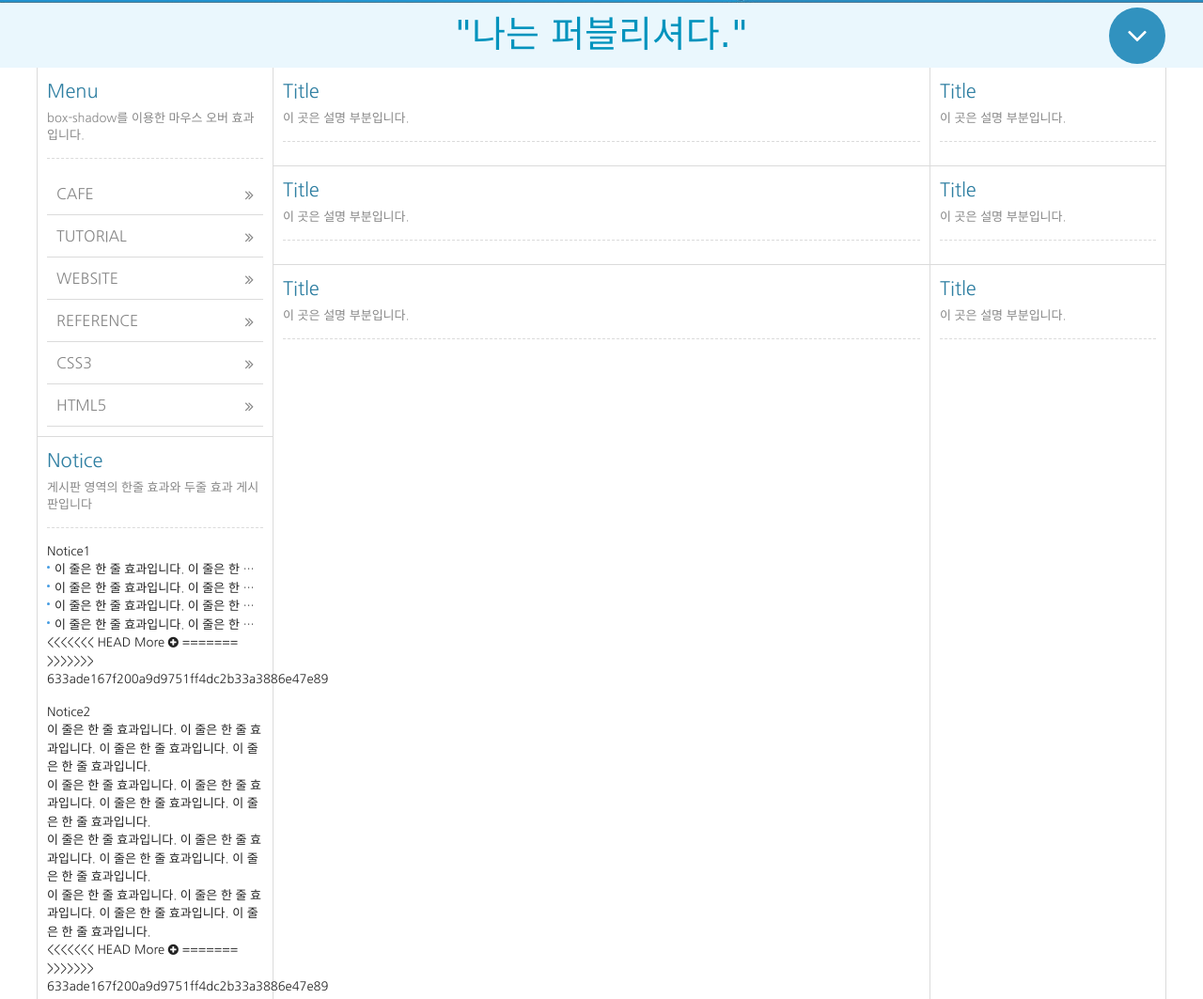
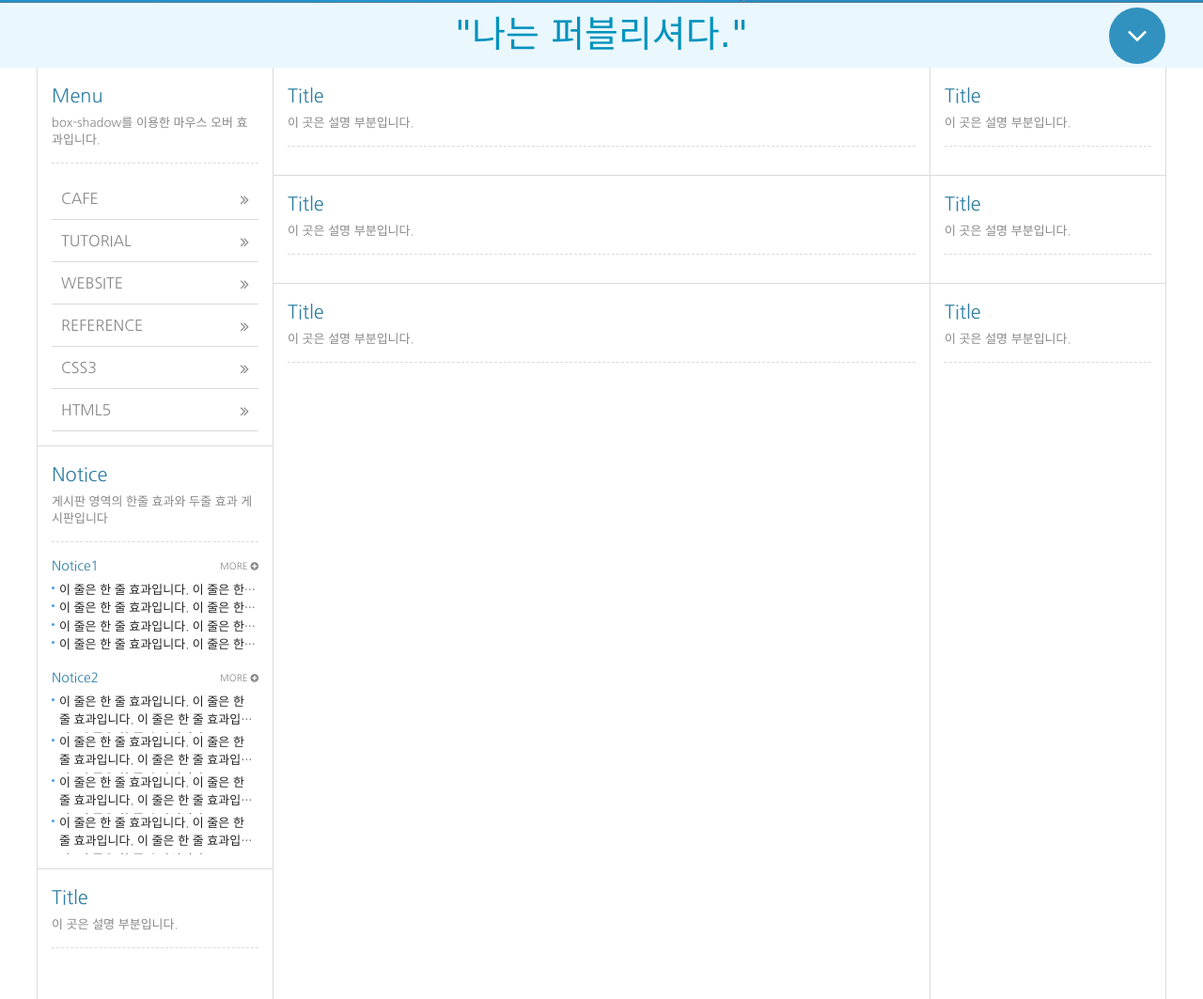
Before and after one commit to 33jumpstreet/responsive_website_lecture, a plain HTML site: page index.html in a window 1280 px wide. Shown: the part 324-1387 px from the top of the page at 94% size. Drawn offline with Linux system fonts and the light colour scheme; a web font is replaced by a local one.

Commit message:
게시판 두줄효과

```diff
--- a/css/style.css
+++ b/css/style.css
@@ -242,7 +242,7 @@ body {
 
 /* 컨텐츠 영역 */
 .column {
-  padding: 10px;
+  padding: 15px;
   border-bottom: 1px solid #dbdbdb;
 }
 .column .col_tit {
@@ -299,13 +299,9 @@ body {
 }
 
 /* 게시판1 */
-<<<<<<< HEAD
 .notice1 {
   position: relative;
 }
-=======
-.notice1 {}
->>>>>>> 633ade167f200a9d9751ff4dc2b33a3886e47e89
 .notice1 h5 {
   font-size: 14px;
   color: #2f7fa6;
@@ -328,17 +324,53 @@ body {
   left: 0;
   top: 6px;
 }
-<<<<<<< HEAD
 .notice1 .more {
   position: absolute;
   right: 0;
   top: 3px;
   color: #878787;
   text-transform: uppercase;
+  font-size: 10px;
 }
-=======
 
->>>>>>> 633ade167f200a9d9751ff4dc2b33a3886e47e89
+/* 게시판2 */
+.notice2 {
+  position: relative;
+}
+.notice2 h5 {
+  font-size: 14px;
+  color: #2f7fa6;
+  padding-bottom: 5px;
+}
+.notice2 li {
+  position: relative;
+  overflow: hidden;
+  text-overflow: ellipsis;
+  display: -webkit-box;
+  -webkit-box-orient: vertical;
+  -webkit-line-clamp: 2;
+  padding-left: 8px;
+  padding-bottom: 4px;
+  max-height: 40px; /* ie */
+}
+.notice2 li:before {
+  content: "";
+  width: 3px;
+  height: 3px;
+  border-radius: 50%;
+  background: #449ce2;
+  position: absolute;
+  left: 0;
+  top: 6px;
+}
+.notice2 .more {
+  position: absolute;
+  right: 0;
+  top: 3px;
+  color: #878787;
+  text-transform: uppercase;
+  font-size: 10px;
+}
 
 /* 미디어쿼리 */
 /* 화면 너비 0 ~ 1220px */
--- a/index.html
+++ b/index.html
@@ -197,12 +197,9 @@
                 <li><a href="#">이 줄은 한 줄 효과입니다. 이 줄은 한 줄 효과입니다.</a></li>
                 <li><a href="#">이 줄은 한 줄 효과입니다. 이 줄은 한 줄 효과입니다.</a></li>
               </ul>
-<<<<<<< HEAD
               <a href="#" class="more" title="더 보기">
                 More <i class="fa fa-plus-circle" aria-hidden="true"></i>
               </a>
-=======
->>>>>>> 633ade167f200a9d9751ff4dc2b33a3886e47e89
             </div>
             <!-- // 게사판 -->
             <!-- 게시판2 -->
@@ -214,12 +211,9 @@
                 <li><a href="#">이 줄은 한 줄 효과입니다. 이 줄은 한 줄 효과입니다. 이 줄은 한 줄 효과입니다. 이 줄은 한 줄 효과입니다.</a></li>
                 <li><a href="#">이 줄은 한 줄 효과입니다. 이 줄은 한 줄 효과입니다. 이 줄은 한 줄 효과입니다. 이 줄은 한 줄 효과입니다.</a></li>
               </ul>
-<<<<<<< HEAD
               <a href="#" class="more" title="더 보기">
                 More <i class="fa fa-plus-circle" aria-hidden="true"></i>
               </a>
-=======
->>>>>>> 633ade167f200a9d9751ff4dc2b33a3886e47e89
             </div>
             <!-- // 게사판 -->
           </article>
```
